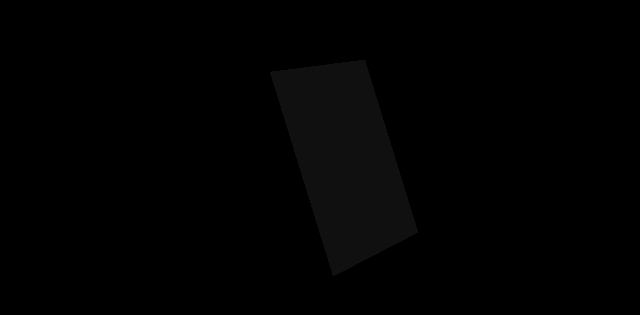
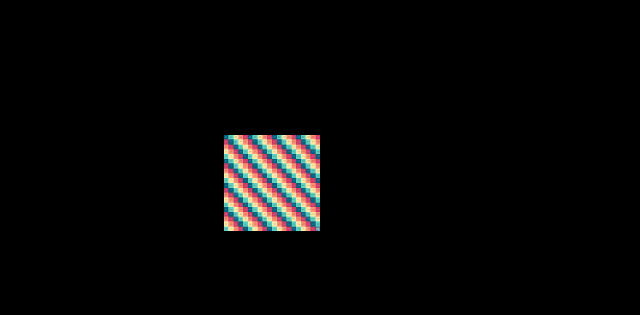
Before and after one commit to vanrez-nez/exp-ogl-page-scroll, a website built with Parcel: page index.html in a window 1280 px wide. Shown: the part 217-532 px from the top of the page, without its empty margins (368-1008 px from the left). Built offline with nearby package versions, Linux system fonts and the light colour scheme.

Commit message:
feat: simple image plane loading

```diff
--- a/index.html
+++ b/index.html
@@ -18,6 +18,9 @@
   </style>
 </head>
 <body>
+  <main id="js-container">
+
+  </main>
   <script src="./src/main.js"></script>
 </body>
 </html>
--- a/src/base/ogl-app.js
+++ b/src/base/ogl-app.js
@@ -1,5 +1,9 @@
 import { Renderer, Camera, Transform, Orbit } from 'ogl';
 import Clock from './clock';
+
+const CAMERA_FOV = 45;
+const CAMERA_NEAR = 0.1;
+const CAMERA_FAR = 1000;
 
 const NOOP = () => {};
 
@@ -42,10 +46,11 @@ export default class OGLApp {
     }
 
     // Camera & Scene
-    const camera = new Camera(gl, { near: 0.1, far: 1000 });
+    const camera = new Camera(gl, { fov: CAMERA_FOV, near: CAMERA_NEAR, far: CAMERA_FAR });
     camera.position.set(1, 1, 5);
     this.camera = camera;
     this.scene = new Transform();
+    camera.lookAt(this.scene.position);
 
     // Features
     if (orbitControls) {
--- /dev/null
+++ b/src/base/utils.js
@@ -0,0 +1,11 @@
+
+export async function loadTexture(texture, url) {
+  return new Promise((resolve) => {
+    const img = new Image();
+    img.src = url;
+    img.onload = () => {
+      texture.image = img;
+      resolve(texture);
+    }
+  });
+}
--- /dev/null
+++ b/src/image-plane.js
@@ -0,0 +1,40 @@
+import { Plane, Program, Mesh, Texture } from 'ogl';
+import vertex from './shaders/vertex.glsl';
+import fragment from './shaders/fragment.glsl';
+import { loadTexture } from './base/utils';
+
+export default class ImagePlane {
+
+  constructor(gl, { src }) {
+    this.gl = gl;
+    this.loaded = false;
+    this.src = src;
+    this.texture = new Texture(gl);
+    this.plane = this.createPlane();
+    this.load();
+  }
+
+  async load() {
+    const { src, texture } = this;
+    this.loaded = false;
+    await loadTexture(texture, src);
+    this.loaded = true;
+  }
+
+  createPlane() {
+    const { gl, texture } = this;
+    const uniforms = { tMap: { value: texture } };
+    const program = new Program(gl, { vertex, fragment, uniforms });
+    const geometry = new Plane(gl, { width: 0.1, height: 0.1 });
+    const mesh = new Mesh(gl, { geometry, program });
+    mesh.position.set(0, 0, 0);
+    return mesh;
+  }
+
+  setParent(parentTransform) {
+    this.plane.setParent(parentTransform);
+  }
+
+  update(scene, camera) {
+  }
+}
--- a/src/main.js
+++ b/src/main.js
@@ -1,27 +1,27 @@
 import OGLApp from './base/ogl-app';
-import { Box, Program, Mesh } from 'ogl';
-import vertex from './shaders/vertex.glsl';
-import fragment from './shaders/fragment.glsl';
+import { Program, Mesh, Texture } from 'ogl';
+import imageTest from '../assets/image_test.jpg';
+import ImagePlane from './image-plane';
 
 class Demo {
   constructor() {
     this.app = new OGLApp({
       onRenderCallback: this.onRender.bind(this),
       onResizeCallback: this.onResize.bind(this),
-      orbitControls: true,
+      orbitControls: false,
     });
     this.setup();
     this.app.start();
   }
 
   setup() {
-    const { gl, scene } = this.app;
-    const program = new Program(gl, { vertex, fragment });
-    const geometry = new Box(gl);
-    const mesh = new Mesh(gl, { geometry, program });
-    mesh.position.set(0, 0, 0);
-    mesh.setParent(scene);
-    this.cube = mesh;
+    const { gl, scene, camera } = this.app;
+    camera.position.set(0, 0, 1);
+    camera.lookAt([0, 0, 0]);
+    const images = [];
+    const img = new ImagePlane(gl, { src: imageTest });
+    img.setParent(scene);
+    this.images = images;
   }
 
   onResize(width, height) {
@@ -29,8 +29,8 @@ class Demo {
   }
 
   onRender({ elapsedTime, delta, scene, camera, renderer }) {
-    this.cube.rotation.x += delta;
-    this.cube.rotation.y += delta;
+    //this.plane.rotation.x += delta;
+    //this.plane.rotation.y += delta;
     renderer.render({ scene, camera });
   }
 }
--- a/src/shaders/fragment.glsl
+++ b/src/shaders/fragment.glsl
@@ -1,12 +1,10 @@
 precision highp float;
 precision highp int;
 uniform float uTime;
+uniform sampler2D tMap;
 varying vec2 vUv;
 varying vec3 vNormal;
 void main() {
     vec3 normal = normalize(vNormal);
-    vec3 light = normalize(vec3(0.5, 1.0, -0.3));
-    float shading = dot(normal, light) * 0.15;
-    gl_FragColor.rgb = vec3(shading);
-    gl_FragColor.a = 1.0;
+    gl_FragColor = texture2D(tMap, vUv);
 }
```
Also changed, not shown: src/resizer.js (added, +46 -0 lines), assets/image_test.jpg (added).
